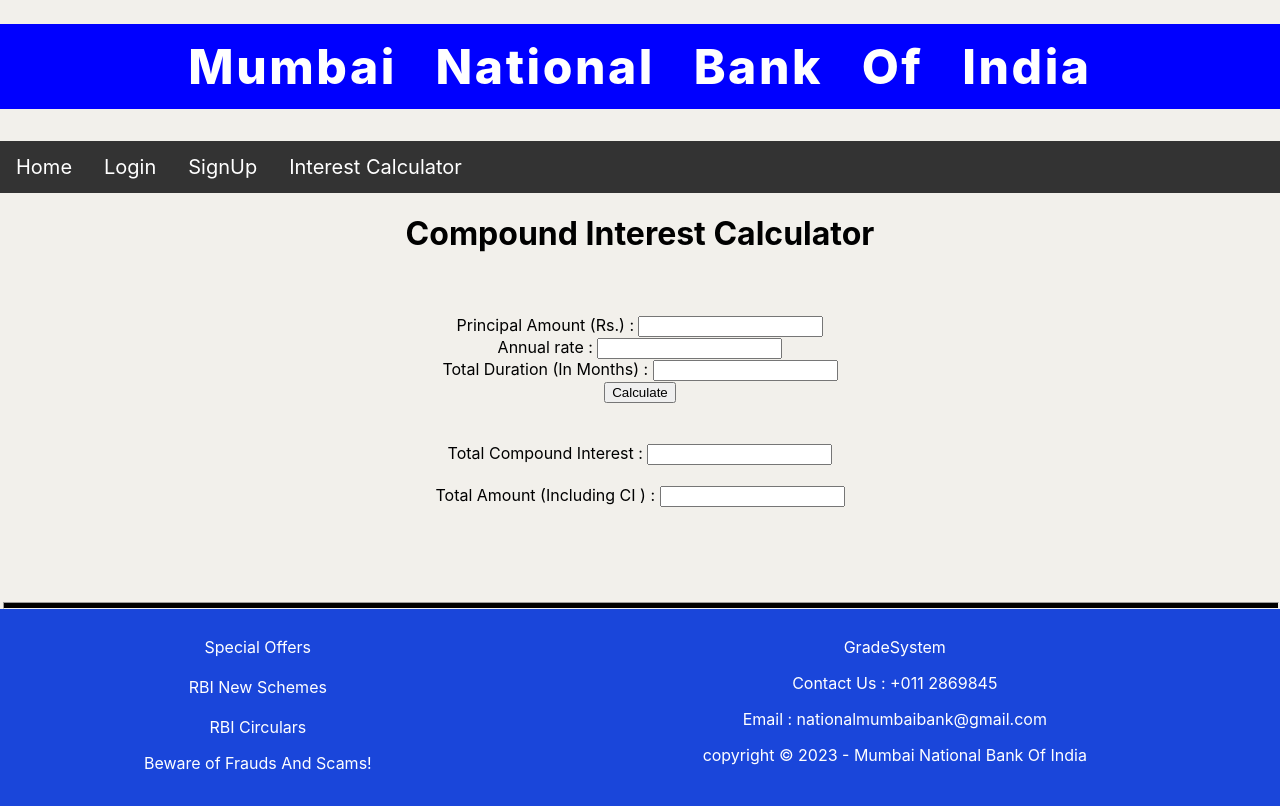
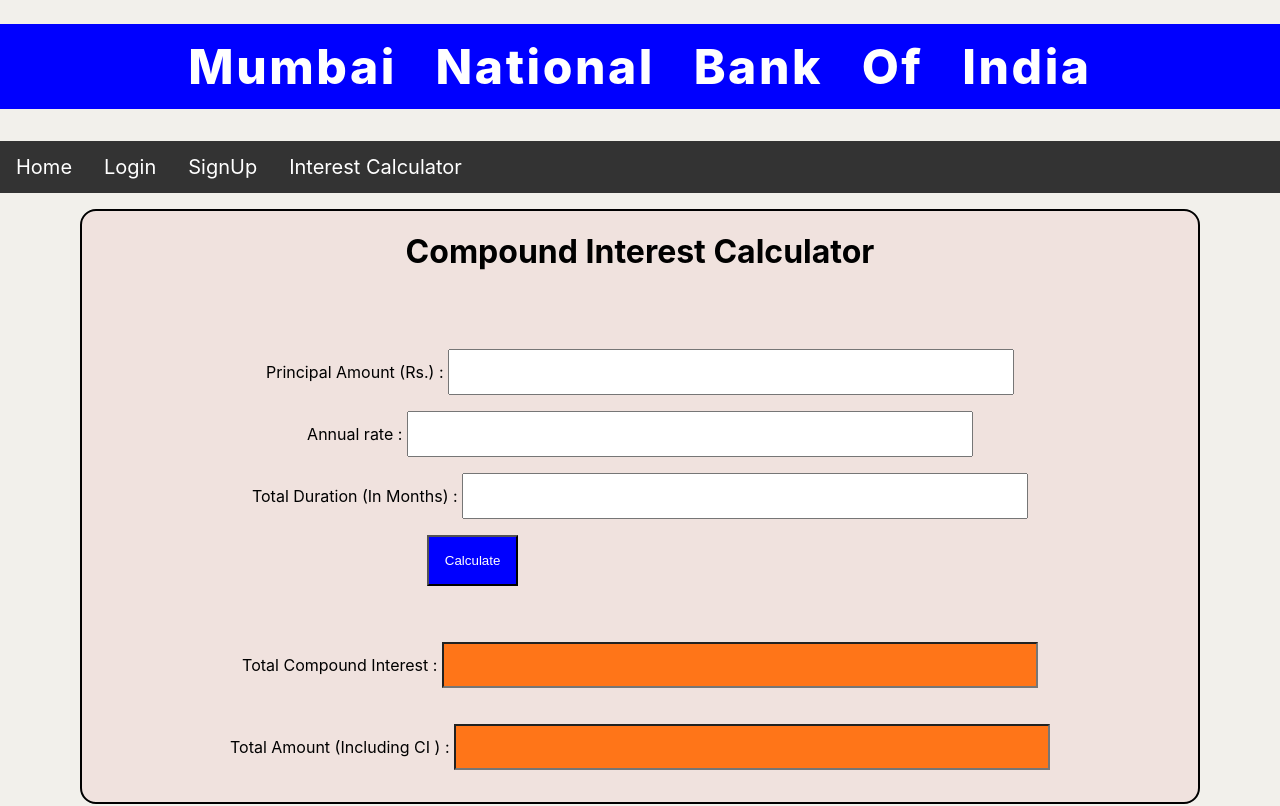
Before and after one commit to Itachi7011/mumbaiBank, a React (Create React App) app: page /InterestCalculator in a window 1280 px wide. Shown: the top 806 px of the page. Built offline with nearby package versions, Linux system fonts and the light colour scheme; no server answers.

Commit message:
Update index.css

```diff
--- a/public/index.css
+++ b/public/index.css
@@ -67,6 +67,37 @@ code {
   padding-bottom: 7rem;
   background-color: #F0F8FB;
   border-radius: 1rem;
+}
+.mainCalculatorDiv {
+  border: 2px solid black;
+  border-radius: 1rem;
+  background-color: #f0e2de;
+  margin: 1rem 5rem;
+  padding-bottom: 2rem;
+}
+.interestCalculatorInput {
+  height: 5vh;
+  width: 50%;
+  font-size: large;
+  margin-top: 1rem;
+}
+#interestCalculatorResult {
+  height: 5vh;
+  width: 50%;
+  background-color: #FF7518;
+  color: white;
+  font-size: larger;
+  padding-left: 2rem;
+  font-weight: bolder;
+  margin-top: 1rem;
+
+}
+.interestCalculationButton{
+  color: white;
+  background-color: blue;
+  padding: 1rem;
+  margin-top: 1rem;
+  margin-right: 30%;
 }
 
 @media only screen and (max-width: 600px) {
```
